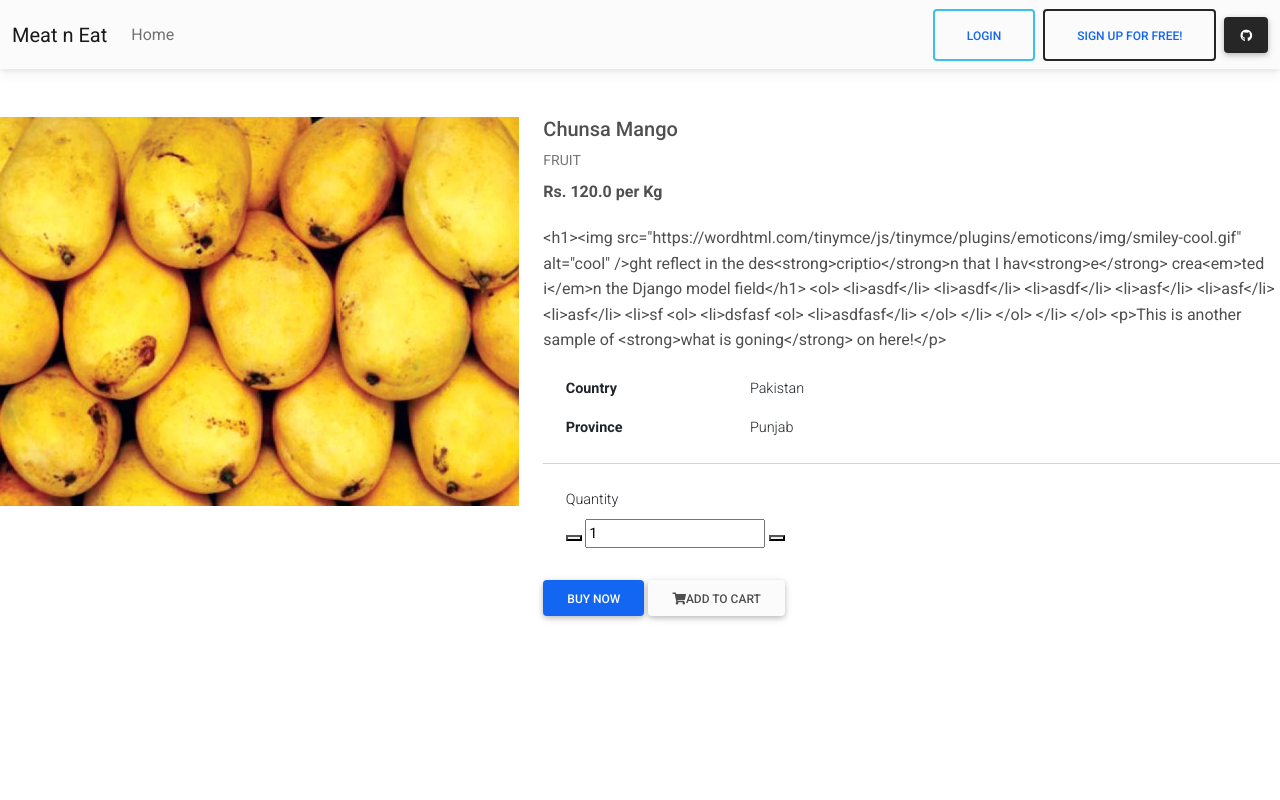
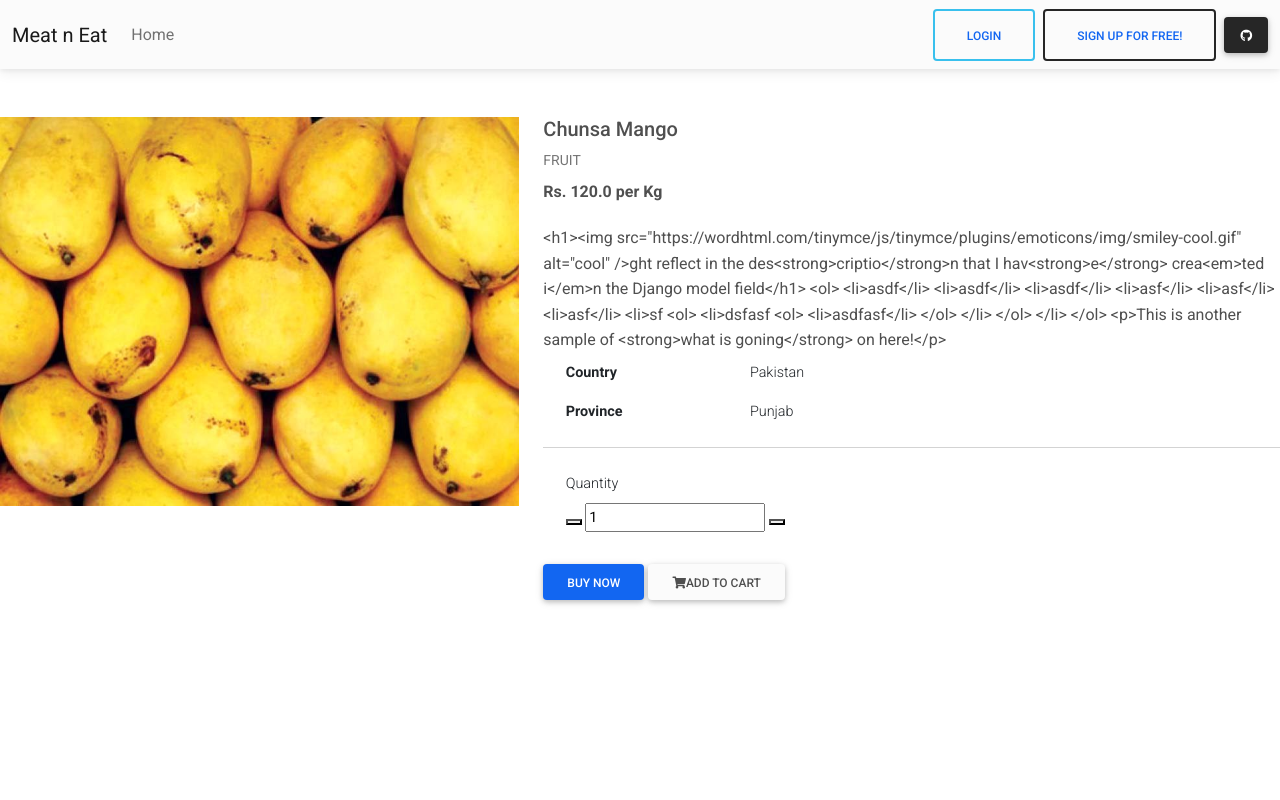
Before and after one commit to hanzy48633/website, a Django app: page /1/ in a window 1280 px wide. Run offline with Django 3.2, Linux system fonts and the light colour scheme; data comes from the database, SQL or seed files in the repository; both versions use the stored data as it was after the commit; some libraries are stand-ins or nearby versions.

Commit message:
mask removed and some other ammends in productview page

```diff
--- a/ecom/itemspage/templates/itemspage/productpage.html
+++ b/ecom/itemspage/templates/itemspage/productpage.html
@@ -1,4 +1,6 @@
 {% extends 'itemspage/base.html' %}
+
+{% block title %}{{ item.title }}{% endblock title %}
 
 {% block body %}
       <!--Section: Block Content-->
@@ -10,7 +12,7 @@
             <div class="view zoom z-depth-2 rounded">
               <img class="img-fluid w-100" src="{{ item.image.url }}" alt="Sample">
               <a href="#!">
-                <div class="mask"></div>
+                <div class=""></div>
               </a>
             </div>
 
@@ -37,7 +39,7 @@
               </li>
             </ul> {% endcomment %}
             <p><span class="mr-1"><strong>Rs. {{ item.price }} {{ item.get_price_type_display }}</strong></span></p>
-            <p class="pt-1">{{ item.description }}</p>
+            <div class="pt-1">{{ item.description }}</div>
             <div class="table-responsive">
               <table class="table table-sm table-borderless mb-0">
                 <tbody>
```
Also changed, not shown: ecom/db.sqlite3.
